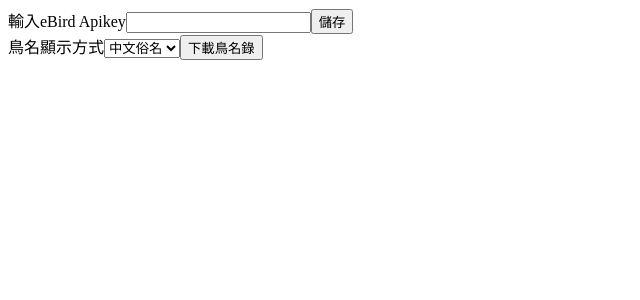
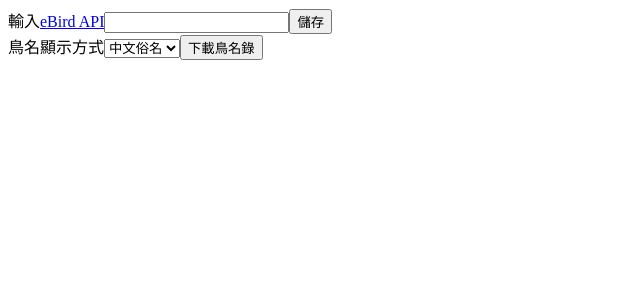
Before and after one commit to KennyChou/tampermonkey-ebird-trip, a Vue app: page / in a window 1280 px wide. Shown: the top 300 px of the page, without its empty margins (0-640 px from the left). Built offline with nearby package versions, Linux system fonts and the light colour scheme; the HTML template or start-up script is replaced by a standard one.

Commit message:
update gui

```diff
--- a/src/app.vue
+++ b/src/app.vue
@@ -2,7 +2,11 @@
   <div class="Page-section-inner Page-section-inner--md">
     <div v-if="ebirdKey == ''">
       <label>
-        <span>輸入eBird Apikey</span>
+        <span
+          >輸入<a href="https://ebird.org/api/keygen" target="_blank"
+            >eBird API</a
+          ></span
+        >
         <input type="text" v-model="inputkey" />
       </label>
       <button @click="saveKey" class="Button Button--highlight">儲存</button>
```
Also changed, not shown: 1 other file (tests, documents, lock files or other folders).
